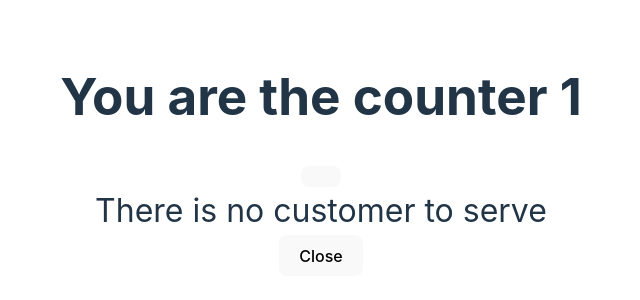
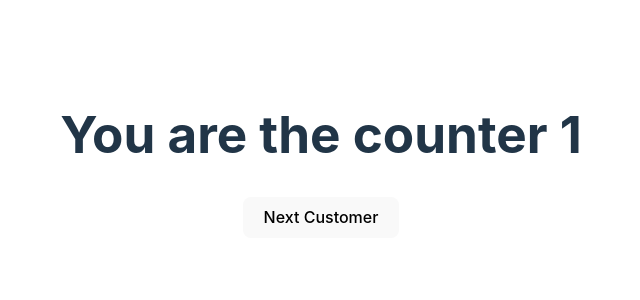
Before and after one commit to GiuseppeArbore/polito-se2-24-18, a React (Vite) app in the folder client/: page /counter/1/1 in a window 1280 px wide. Shown: the part 236-536 px from the top of the page, without its empty margins (319-959 px from the left). Built offline with nearby package versions, Linux system fonts and the light colour scheme.

Commit message:
fix bug in useEffect, first refresh

```diff
--- a/client/src/Components/Counter/OfficeDesk.tsx
+++ b/client/src/Components/Counter/OfficeDesk.tsx
@@ -12,8 +12,10 @@ function OfficeDesk() {
     const handleClose = () => setShowAlert(false);
 
     useEffect(() => {
-        // This effect will run every time ticket_number changes
+        // This effect will run every time ticket_number or service_type changes, but not on the initial render
+        if (ticket_number !== undefined) {
             handleShow();
+        }
     }, [ticket_number, service_type]);
 
     return (
@@ -22,7 +24,7 @@ function OfficeDesk() {
 
             <div style={{ display: 'flex', flexDirection: 'column', alignItems: 'center' }}>
                 {showAlert ? (
-                    <Alert variant="success" onClose={handleClose} dismissible>
+                    <Alert variant="success" >
                         {service_type && ticket_number ? (
                             <>
                                 <Alert.Heading className="large-heading">Next Customer is {ticket_number} for service S-{service_type}</Alert.Heading>
```
